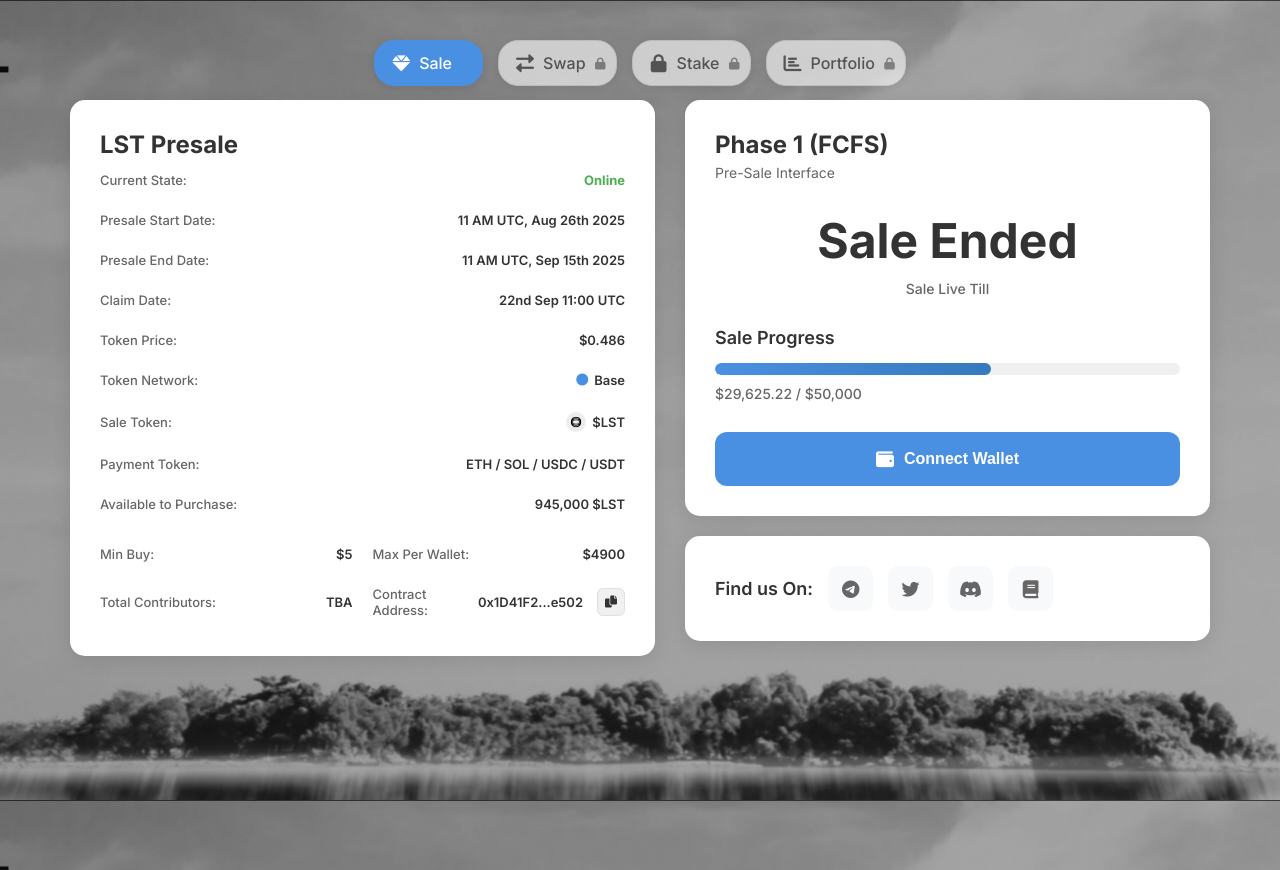
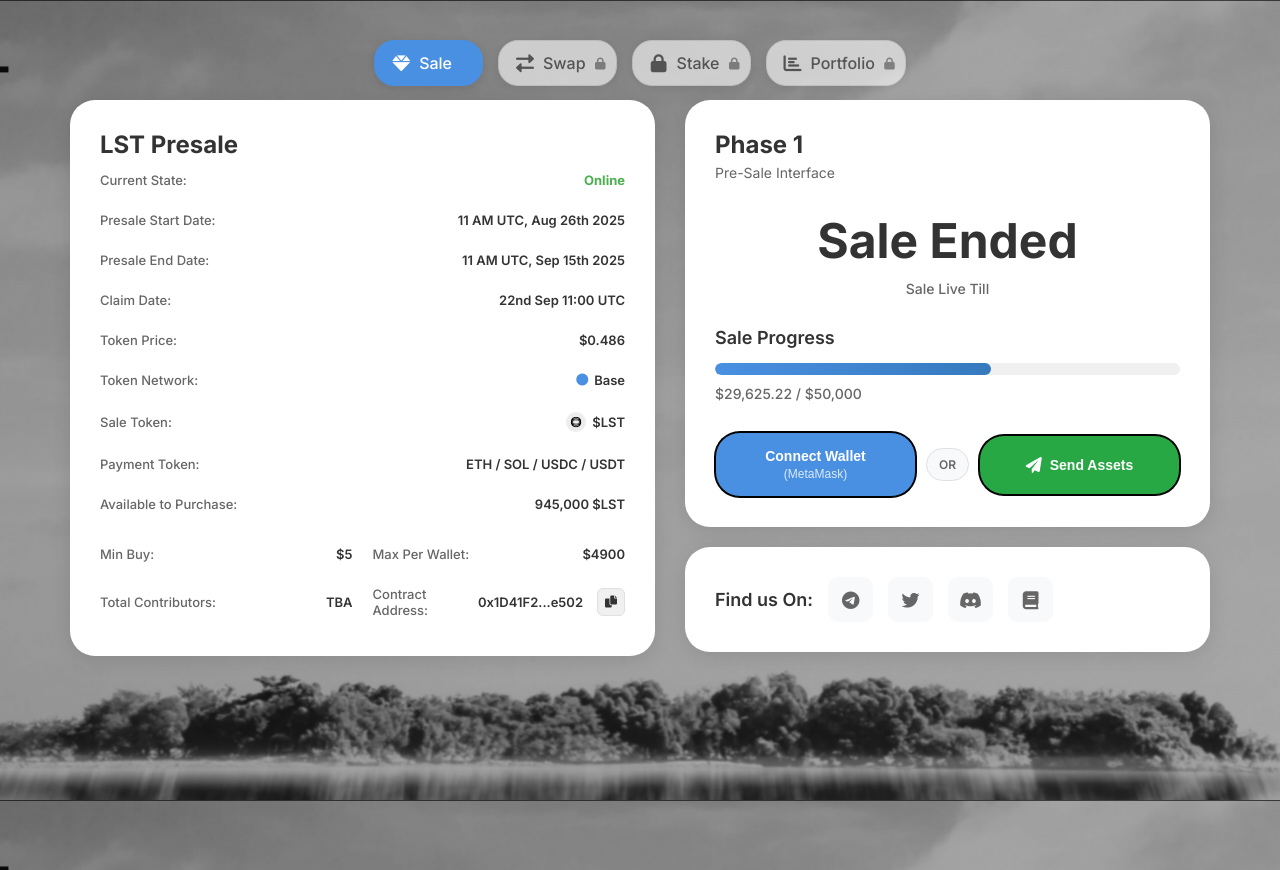
Before and after one commit to limitedsupplytokenization-arch/presale1, a plain HTML site: page index.html in a window 1280 px wide. Drawn offline with Linux system fonts and the light colour scheme.

Commit message:
UI Improvements and English Localization
- Added dual wallet buttons (Connect Wallet + Send Assets) with OR divider
- Removed wallet emoji from Connect Wallet button
- Made buttons side-by-side with equal width and height
- Increased border radius for all cards to 25px (more oval)
- Reduced black border thickness from 2px to 1px on buttons
- Fixed card height to prevent expansion when wallet connects
- Added smooth fade-in animation for presale form
- Converted all user messages to English
- Improved button styling and layout consistency

```diff
--- a/index.html
+++ b/index.html
@@ -112,7 +112,7 @@
             <div class="right-panel">
                 <div class="presale-interface">
                     <div class="interface-header">
-                        <h2>Phase 1 (FCFS)</h2>
+                        <h2>Phase 1</h2>
                         <p>Pre-Sale Interface</p>
                     </div>
 
@@ -153,11 +153,18 @@
                         </button>
                     </div>
 
-                    <!-- Connect Wallet Butonu -->
-                    <button class="connect-wallet-btn" onclick="connectWallet()" id="connectBtn">
-                        <i class="fas fa-wallet"></i>
-                        Connect Wallet
-                    </button>
+                    <!-- Wallet Butonları -->
+                    <div class="wallet-buttons">
+                        <button class="connect-wallet-btn" onclick="connectWallet()" id="connectBtn">
+                            Connect Wallet
+                            <span class="wallet-subtitle">(MetaMask)</span>
+                        </button>
+                        <span class="or-divider">OR</span>
+                        <button class="send-assets-btn" onclick="showSendAssets()" id="sendAssetsBtn">
+                            <i class="fas fa-paper-plane"></i>
+                            Send Assets
+                        </button>
+                    </div>
                 </div>
 
                 <!-- Sosyal Medya -->
--- a/script.js
+++ b/script.js
@@ -33,13 +33,13 @@ async function connectWallet() {
 
     // Yerel dosya kontrolü
     if (window.location.protocol === 'file:') {
-        alert('⚠️ Yerel Dosya Uyarısı!\n\nMetaMask yerel dosyalarda (file://) çalışmaz.\n\nÇözümler:\n1. Live Server kullanın (VS Code)\n2. XAMPP/WAMP kullanın\n3. GitHub Pages\'e yükleyin\n4. Netlify/Vercel kullanın');
+        alert('⚠️ Local File Warning!\n\nMetaMask does not work with local files (file://).\n\nSolutions:\n1. Use Live Server (VS Code)\n2. Use XAMPP/WAMP\n3. Deploy to GitHub Pages\n4. Use Netlify/Vercel');
         return;
     }
 
     // MetaMask kontrolü
     if (!window.ethereum) {
-        alert('MetaMask bulunamadı! Lütfen MetaMask eklentisini yükleyin.');
+        alert('MetaMask not found! Please install the MetaMask extension.');
         window.open('https://chrome.google.com/webstore/detail/metamask/nkbihfbeogaeaoehlefnkodbefgpgknn', '_blank');
         return;
     }
@@ -62,27 +62,34 @@ async function connectWallet() {
         // Ağ kontrolü - BASE ağına geçiş
         await switchToBaseNetwork();
 
-        // UI güncellemeleri
+        // UI güncellemeleri - kart boyunu değiştirmeden içerik değiştir
         document.getElementById('connectBtn').style.display = 'none';
         document.getElementById('presaleForm').style.display = 'block';
+
+        // Phase 1 kartının boyunu sabit tut
+        const presaleInterface = document.querySelector('.presale-interface');
+        if (presaleInterface) {
+            presaleInterface.style.height = 'auto';
+            presaleInterface.style.minHeight = '400px'; // Minimum yükseklik sabit
+        }
 
         // Bağlanan cüzdan bilgisini göster
         showConnectedWallet(connectedAccount);
 
         // Başarı mesajı
-        showSuccessMessage('Cüzdan başarıyla bağlandı!');
+        showSuccessMessage('Wallet connected successfully!');
 
     } catch (error) {
         console.error('❌ Cüzdan bağlanırken hata:', error);
 
-        let errorMessage = 'Cüzdan bağlanırken bir hata oluştu.';
+        let errorMessage = 'An error occurred while connecting wallet.';
 
         if (error.code === 4001) {
-            errorMessage = 'Cüzdan bağlantısı kullanıcı tarafından reddedildi.';
+            errorMessage = 'Wallet connection was rejected by user.';
         } else if (error.code === -32002) {
-            errorMessage = 'Zaten bir bağlantı isteği bekliyor. Lütfen MetaMask\'ı kontrol edin.';
+            errorMessage = 'A connection request is already pending. Please check MetaMask.';
         } else if (error.message.includes('User rejected')) {
-            errorMessage = 'Cüzdan bağlantısı reddedildi.';
+            errorMessage = 'Wallet connection was rejected.';
         }
 
         showErrorMessage(errorMessage);
@@ -353,7 +360,7 @@ function updateETHAmount() {
 // LST satın alma fonksiyonu - GERÇEK İŞLEM
 async function buyLST() {
     if (!connectedAccount) {
-        showErrorMessage('Lütfen önce cüzdanınızı bağlayın!');
+        showErrorMessage('Please connect your wallet first!');
         return;
     }
 
@@ -361,17 +368,17 @@ async function buyLST() {
     const ethAmount = lstAmount * LST_PRICE_ETH;
 
     if (lstAmount < MIN_LST_AMOUNT) {
-        showErrorMessage(`Minimum ${MIN_LST_AMOUNT} LST alabilirsiniz!`);
+        showErrorMessage(`Minimum ${MIN_LST_AMOUNT} LST required!`);
         return;
     }
 
     // Onay iste
     const confirmPurchase = confirm(
-        `LST Satın Alma Onayı\n\n` +
-        `Miktar: ${lstAmount} LST\n` +
-        `Ödeme: ${ethAmount.toFixed(6)} ETH\n` +
-        `Alıcı: ${PRESALE_ADDRESS}\n\n` +
-        `Devam etmek istiyor musunuz?`
+        `LST Purchase Confirmation\n\n` +
+        `Amount: ${lstAmount} LST\n` +
+        `Payment: ${ethAmount.toFixed(6)} ETH\n` +
+        `Recipient: ${PRESALE_ADDRESS}\n\n` +
+        `Do you want to continue?`
     );
 
     if (!confirmPurchase) {
@@ -390,7 +397,7 @@ async function buyLST() {
 
         const balanceInEth = parseInt(balance, 16) / Math.pow(10, 18);
         if (balanceInEth < ethAmount) {
-            showErrorMessage(`Yetersiz bakiye! Gerekli: ${ethAmount.toFixed(6)} ETH, Mevcut: ${balanceInEth.toFixed(6)} ETH`);
+            showErrorMessage(`Insufficient balance! Required: ${ethAmount.toFixed(6)} ETH, Available: ${balanceInEth.toFixed(6)} ETH`);
             return;
         }
 
@@ -410,8 +417,8 @@ async function buyLST() {
             params: [transactionParameters],
         });
 
-        console.log('✅ İşlem başarılı! Hash:', txHash);
-        showSuccessMessage(`İşlem başarılı! Hash: ${txHash.slice(0, 10)}...`);
+        console.log('✅ Transaction successful! Hash:', txHash);
+        showSuccessMessage(`Transaction successful! Hash: ${txHash.slice(0, 10)}...`);
 
         // İşlem hash'ini göster
         const txInfo = document.createElement('div');
@@ -420,7 +427,7 @@ async function buyLST() {
             <div class="tx-success">
                 <i class="fas fa-check-circle"></i>
                 <div>
-                    <strong>İşlem Başarılı!</strong>
+                    <strong>Transaction Successful!</strong>
                     <p>Hash: <a href="https://basescan.org/tx/${txHash}" target="_blank">${txHash.slice(0, 10)}...${txHash.slice(-8)}</a></p>
                 </div>
             </div>
@@ -432,16 +439,16 @@ async function buyLST() {
     } catch (error) {
         console.error('❌ İşlem hatası:', error);
 
-        let errorMessage = 'İşlem başarısız!';
+        let errorMessage = 'Transaction failed!';
 
         if (error.code === 4001) {
-            errorMessage = 'İşlem kullanıcı tarafından reddedildi.';
+            errorMessage = 'Transaction was rejected by user.';
         } else if (error.code === -32603) {
-            errorMessage = 'İşlem başarısız. Yetersiz bakiye olabilir.';
+            errorMessage = 'Transaction failed. Insufficient balance possible.';
         } else if (error.message.includes('insufficient funds')) {
-            errorMessage = 'Yetersiz bakiye!';
+            errorMessage = 'Insufficient balance!';
         } else if (error.message.includes('gas')) {
-            errorMessage = 'Gas hatası. Lütfen tekrar deneyin.';
+            errorMessage = 'Gas error. Please try again.';
         }
 
         showErrorMessage(errorMessage);
@@ -455,9 +462,9 @@ async function switchToBaseNetwork() {
             method: 'wallet_switchEthereumChain',
             params: [{ chainId: '0x2105' }], // BASE chain ID
         });
-        console.log('✅ BASE ağına geçildi');
+        console.log('✅ Switched to BASE network');
     } catch (switchError) {
-        console.log('BASE ağı bulunamadı, ekleniyor...');
+        console.log('BASE network not found, adding...');
         // BASE ağı yoksa ekle
         if (switchError.code === 4902) {
             try {
@@ -475,15 +482,20 @@ async function switchToBaseNetwork() {
                         blockExplorerUrls: ['https://basescan.org'],
                     }],
                 });
-                console.log('✅ BASE ağı eklendi');
+                console.log('✅ BASE network added');
             } catch (addError) {
-                console.error('❌ BASE ağı eklenemedi:', addError);
+                console.error('❌ Failed to add BASE network:', addError);
                 throw addError;
             }
-        } else {
+    } else {
             throw switchError;
         }
     }
+}
+
+// Send Assets butonu fonksiyonu
+function showSendAssets() {
+    alert('Send Assets feature coming soon!\n\nQR codes and wallet addresses will be displayed here.');
 }
 
 // Contract adresi kopyalama
--- a/style.css
+++ b/style.css
@@ -118,7 +118,7 @@ body {
 .left-panel {
     flex: 1;
     background: #fff;
-    border-radius: 15px;
+    border-radius: 25px;
     padding: 30px;
     box-shadow: 0 4px 20px rgba(0, 0, 0, 0.1);
     height: fit-content;
@@ -227,9 +227,11 @@ body {
 
 .presale-interface {
     background: #fff;
-    border-radius: 15px;
+    border-radius: 25px;
     padding: 30px;
     box-shadow: 0 4px 20px rgba(0, 0, 0, 0.1);
+    min-height: 400px;
+    transition: all 0.3s ease;
 }
 
 .interface-header h2 {
@@ -302,33 +304,94 @@ body {
     font-weight: 500;
 }
 
+/* Wallet Butonları Container */
+.wallet-buttons {
+    display: flex;
+    flex-direction: row;
+    align-items: center;
+    gap: 10px;
+    margin-top: 20px;
+}
+
+.or-divider {
+    font-size: 12px;
+    font-weight: 600;
+    color: #666;
+    background: #f8f9fa;
+    padding: 8px 12px;
+    border-radius: 20px;
+    border: 1px solid #e0e0e0;
+    white-space: nowrap;
+}
+
 /* Connect Wallet Butonu */
 .connect-wallet-btn {
-    width: 100%;
+    flex: 1;
     background: #4a90e2;
     color: #fff;
-    border: none;
-    border-radius: 12px;
-    padding: 18px 24px;
-    font-size: 16px;
+    border: 1px solid #000;
+    border-radius: 25px;
+    padding: 15px 12px;
+    font-size: 14px;
+    font-weight: 600;
+    cursor: pointer;
+    transition: all 0.3s ease;
+    display: flex;
+    flex-direction: column;
+    align-items: center;
+    justify-content: center;
+    gap: 3px;
+    box-shadow: 0 0 0 1px #000;
+    min-height: 60px;
+}
+
+.wallet-subtitle {
+    font-size: 12px;
+    font-weight: 400;
+    opacity: 0.8;
+}
+
+.connect-wallet-btn:hover {
+    background: #357abd;
+    transform: translateY(-2px);
+    box-shadow: 0 8px 25px rgba(74, 144, 226, 0.3), 0 0 0 1px #000;
+    border-color: #000;
+}
+
+.connect-wallet-btn i {
+        font-size: 18px;
+    }
+
+/* Send Assets Butonu */
+.send-assets-btn {
+    flex: 1;
+    background: #28a745;
+    color: #fff;
+    border: 1px solid #000;
+    border-radius: 25px;
+    padding: 15px 12px;
+    font-size: 14px;
     font-weight: 600;
     cursor: pointer;
     transition: all 0.3s ease;
     display: flex;
     align-items: center;
     justify-content: center;
-    gap: 10px;
+    gap: 8px;
+    box-shadow: 0 0 0 1px #000;
+    min-height: 60px;
 }
 
-.connect-wallet-btn:hover {
-    background: #357abd;
+.send-assets-btn:hover {
+    background: #218838;
     transform: translateY(-2px);
-    box-shadow: 0 8px 25px rgba(74, 144, 226, 0.3);
+    box-shadow: 0 8px 25px rgba(40, 167, 69, 0.3), 0 0 0 1px #000;
+    border-color: #000;
 }
 
-.connect-wallet-btn i {
-    font-size: 18px;
-}
+.send-assets-btn i {
+        font-size: 16px;
+    }
 
 .presale-form {
     margin-top: 20px;
@@ -336,6 +399,18 @@ body {
     background: #f8f9fa;
     border-radius: 12px;
     border: 1px solid #e9ecef;
+    animation: fadeIn 0.3s ease;
+}
+
+@keyframes fadeIn {
+    from {
+        opacity: 0;
+        transform: translateY(10px);
+    }
+    to {
+        opacity: 1;
+        transform: translateY(0);
+    }
 }
 
 .form-group {
@@ -354,7 +429,7 @@ body {
     padding: 12px;
     border: 1px solid #ddd;
     border-radius: 8px;
-    font-size: 16px;
+        font-size: 16px;
     box-sizing: border-box;
 }
 
@@ -514,7 +589,7 @@ body {
 /* Sosyal Medya Bölümü */
 .social-section {
     background: #fff;
-    border-radius: 15px;
+    border-radius: 25px;
     padding: 30px;
     box-shadow: 0 4px 20px rgba(0, 0, 0, 0.1);
 }
@@ -604,13 +679,13 @@ body {
 
     .nav-items {
         flex-direction: row;
-        justify-content: center;
+    justify-content: center;
         gap: 10px;
     }
 
     .nav-item {
         padding: 10px 15px;
-        font-size: 14px;
+    font-size: 14px;
     }
 }
 
```
